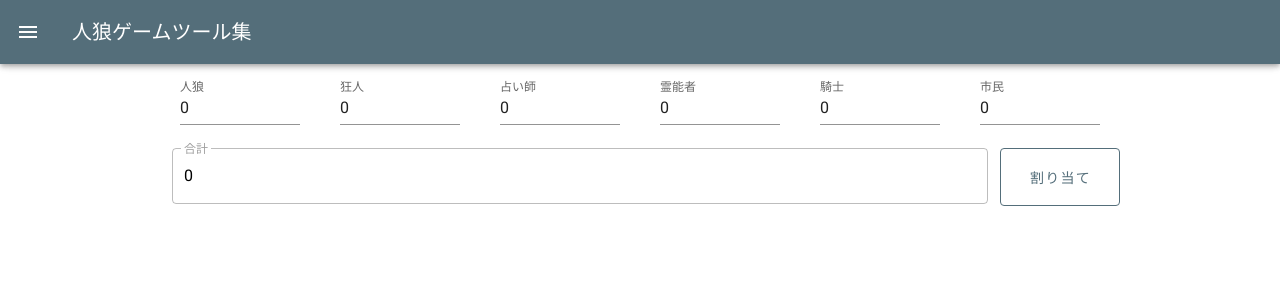
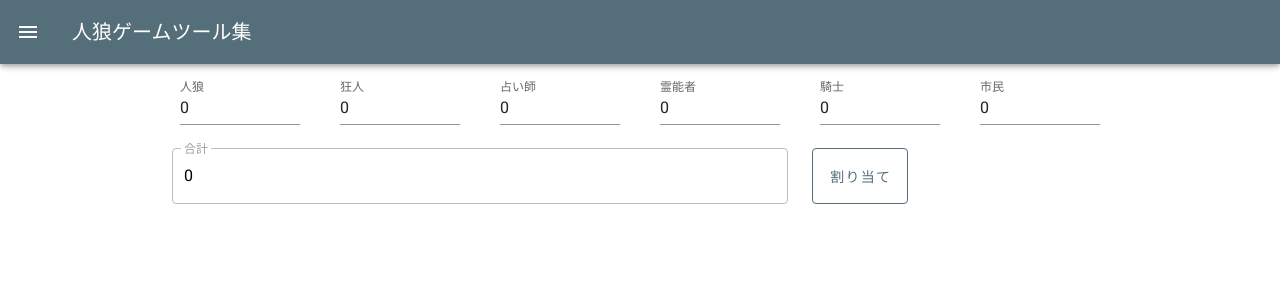
Before and after one commit to y1wtt/Fenrir, a Nuxt app: page / in a window 1280 px wide. Shown: the top 300 px of the page. Built offline with nearby package versions, Linux system fonts and the light colour scheme.

Commit message:
fixed v-btn style

```diff
--- a/package.json
+++ b/package.json
@@ -5,7 +5,7 @@
   "author": "awataki",
   "private": true,
   "scripts": {
-    "dev": "nuxt",
+    "dev": "nuxt --hostname 0.0.0.0",
     "build": "nuxt build",
     "start": "nuxt start",
     "generate": "nuxt generate",
--- a/pages/index.vue
+++ b/pages/index.vue
@@ -6,11 +6,13 @@
           <number-input v-for="r in availableRoles" :key="r.name" :label="r.name" v-model="r.num" />
         </v-row>
         <player v-for="i in sum" :key="i" :position="role[i-1]" />
-        <v-row>
-          <v-col>
+        <v-row justify="end">
+          <v-col cols="8">
             <v-text-field label="合計" :value="sum" readonly disabled outlined />
           </v-col>
-          <v-btn class="pa-7 my-3" outlined color="primary" dark @click="shuffle">割り当て</v-btn>
+          <v-col cols="4">
+            <v-btn outlined style="height:56px" color="primary" dark @click="shuffle">割り当て</v-btn>
+          </v-col>
         </v-row>
       </v-col>
     </v-row>
```
